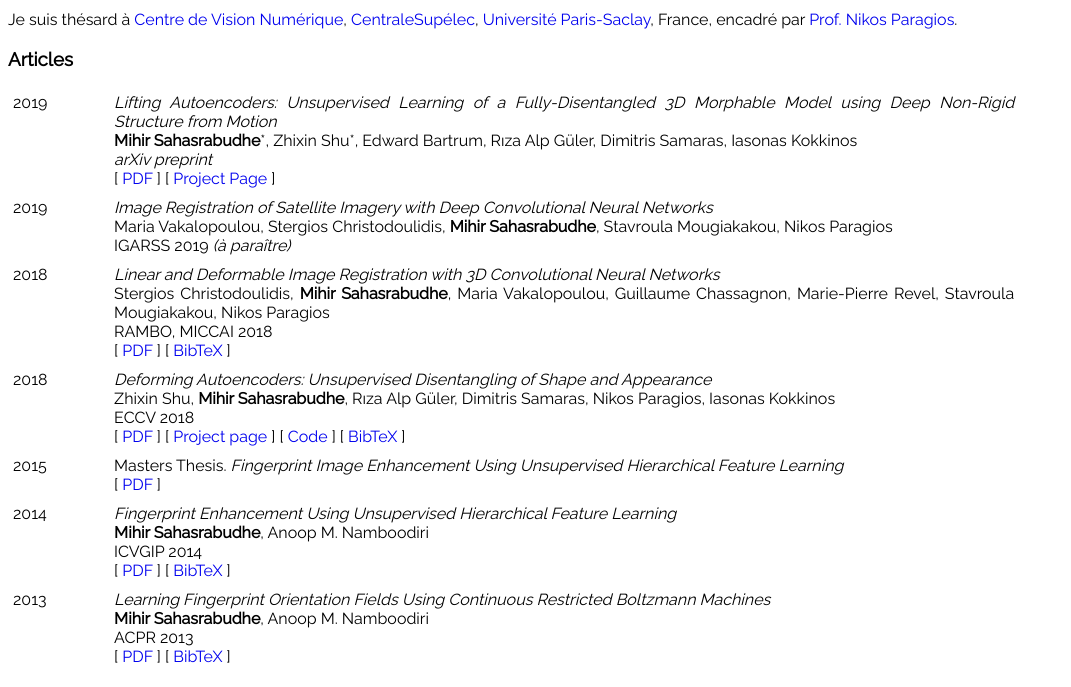
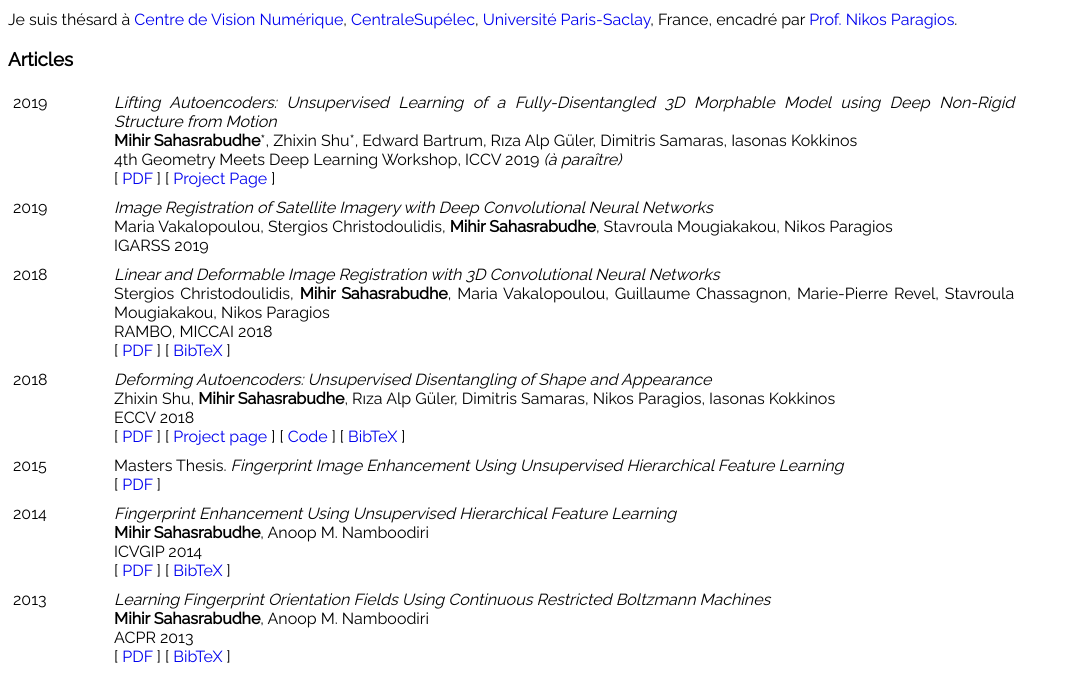
Before and after one commit to msahasrabudhe/msahasrabudhe.github.io, a plain HTML site: page fr/index.html in a window 1280 px wide. Shown: the part 91-778 px from the top of the page, without its empty margins (0-1071 px from the left). Drawn offline with Linux system fonts and the light colour scheme.

Commit message:
ms: gmdl update.

```diff
--- a/fr/index.html
+++ b/fr/index.html
@@ -50,7 +50,7 @@ a {
         <td style="background-color:white; border-collapse:collapse; padding: 5px; vertical-align: top; width: 90%; border: 0px;">
         <i>Lifting Autoencoders: Unsupervised Learning of a Fully-Disentangled 3D Morphable Model using Deep Non-Rigid Structure from Motion</i><br/>
         <b>Mihir Sahasrabudhe</b>*, Zhixin Shu*, Edward Bartrum, R&#305za Alp G&#252ler, Dimitris Samaras, Iasonas Kokkinos<br/>
-        <i>arXiv preprint</i><br/>
+        4th Geometry Meets Deep Learning Workshop, ICCV 2019 <i>(&agrave; para&icirc;tre)</i><br/>
         [ <a href="https://arxiv.org/pdf/1904.11960.pdf">PDF</a> ] [ <a href="projects/lae/">Project Page </a> ]
         </td>
        </tr>
@@ -62,7 +62,7 @@ a {
         <td style="background-color:white; border-collapse:collapse; padding: 5px; vertical-align: top; width: 90%; border: 0px;">
         <i>Image Registration of Satellite Imagery with Deep Convolutional Neural Networks</i><br/>
         Maria Vakalopoulou, Stergios Christodoulidis, <b>Mihir Sahasrabudhe</b>, Stavroula Mougiakakou, Nikos Paragios<br/>
-        IGARSS 2019 <i>(&agrave; para&icirc;tre)</i>
+        IGARSS 2019
         </td>
        </tr>
 
```
Also changed, not shown: index.html (+2 -2 lines).
